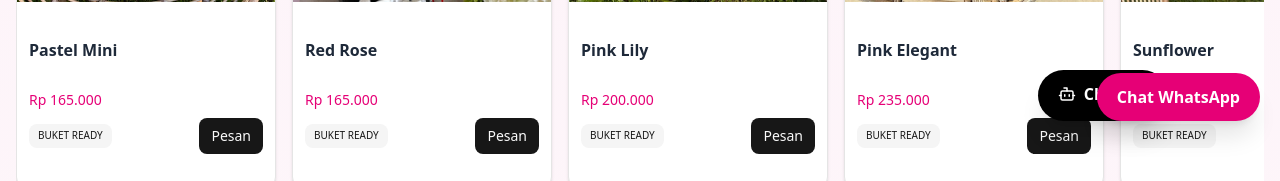
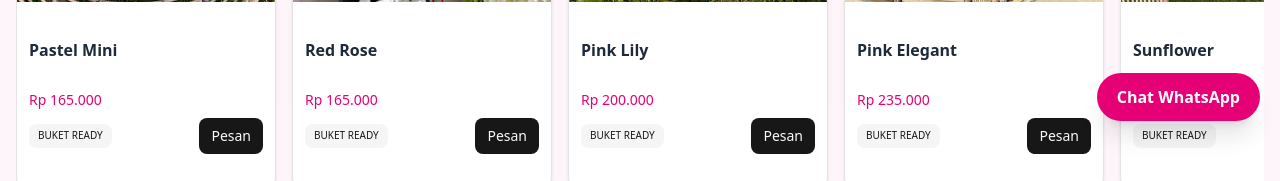
Before and after one commit to octavianasholikhah/covaposh-catalog, a Next.js app: page / in a window 1280 px wide. Shown: the part 659-840 px from the top of the page. Built offline with nearby package versions, Linux system fonts and the light colour scheme.

Commit message:
Update page.tsx

```diff
--- a/src/app/page.tsx
+++ b/src/app/page.tsx
@@ -4,11 +4,12 @@ import Link from 'next/link';
 import Image from 'next/image';
 import { useMemo, useRef, useState } from 'react';
 import { motion } from 'framer-motion';
-import { Search, ShoppingCart, Filter, ChevronLeft, ChevronRight, Bot } from 'lucide-react';
+import { Search, ShoppingCart, Filter, ChevronLeft, ChevronRight } from 'lucide-react';
 import { Button } from '@/components/ui/button';
 import { Card, CardContent } from '@/components/ui/card';
 import { Input } from '@/components/ui/input';
 import { Badge } from '@/components/ui/badge';
+import ChatHint from '@/components/ui/ChatHint';
 
 import {
   PRODUCTS, PRICE_MIN, PRICE_MAX,
@@ -81,6 +82,8 @@ export default function Page() {
   return (
     <main className="min-h-screen bg-gradient-to-b from-pink-50 to-white">
       <Header search={search} setSearch={setSearch} />
+      {/* ajakan chatbot di bawah header */}
+      <ChatHint />
       <MovingTagline />
 
       <section className={`${CONTAINER} py-6`}>
@@ -121,17 +124,7 @@ export default function Page() {
         © {new Date().getFullYear()} <span className="font-semibold text-pink-600">COVAPOSH</span>. All rights reserved.
       </footer>
 
-      {/* Floating Chatbot */}
-      <Link
-        href="/chat"
-        aria-label="Buka Chatbot COVAPOSH"
-        className="fixed bottom-5 right-28 z-50 rounded-full shadow-xl px-5 py-3 bg-black text-white font-semibold hover:bg-gray-900"
-      >
-        <span className="inline-flex items-center gap-2">
-          <Bot size={18} /> Chatbot
-        </span>
-      </Link>
-
+      {/* HAPUS floating Chatbot supaya tidak numpuk */}
       {/* Floating WhatsApp */}
       <button
         onClick={() =>
@@ -168,7 +161,6 @@ function Header({ search, setSearch }: { search: string; setSearch: (v: string)
               <ShoppingCart size={18} /> Pesanan
             </Link>
           </Button>
-          {/* Chatbot header button DIHILANGKAN */}
         </div>
       </div>
     </header>
```
